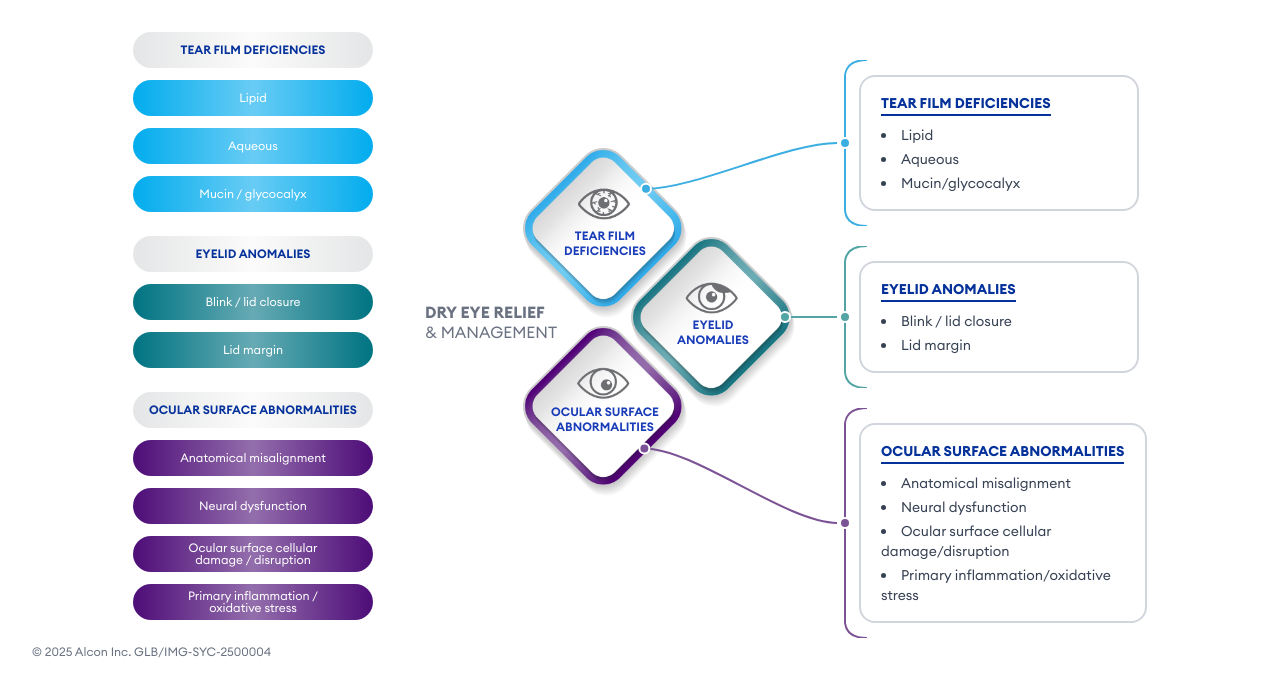
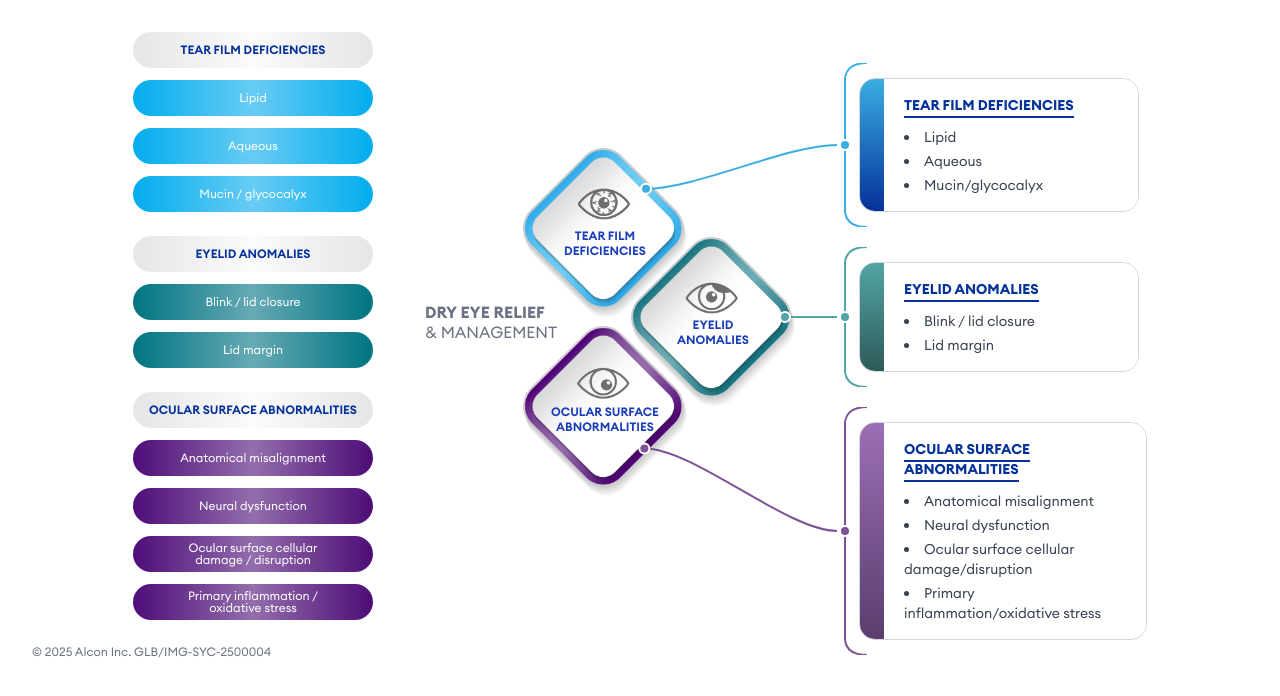
Before and after one commit to razorkode/subtype-tool, a Vue app: page / in a window 1280 px wide. Shown: the top 696 px of the page. Built offline with nearby package versions, Linux system fonts and the light colour scheme.

Commit message:
added color sections

```diff
--- a/src/components/ContentBoxWithBracket.vue
+++ b/src/components/ContentBoxWithBracket.vue
@@ -19,32 +19,41 @@ const props = defineProps({
 })
 
 const colorConfig = {
-    blue: '#3AADE1',
-    teal: '#52A5A4',
-    purple: '#7B5295',
+    blue: {
+        line: '#3AADE1',
+        gradientFrom: '#3AADE1',
+        gradientTo: '#05319B',
+    },
+    teal: {
+        line: '#52A5A4',
+        gradientFrom: '#52A5A4',
+        gradientTo: '#2D5A59',
+    },
+    purple: {
+        line: '#7B5295',
+        gradientFrom: '#9B6FB5',
+        gradientTo: '#5A3D6E',
+    },
 }
 
-const lineColor = computed(() => colorConfig[props.color])
+const lineColor = computed(() => colorConfig[props.color].line)
+const gradientFrom = computed(() => colorConfig[props.color].gradientFrom)
+const gradientTo = computed(() => colorConfig[props.color].gradientTo)
 </script>
 
 <template>
     <div class="flex items-stretch">
         <!-- Bracket container - stretches to match box height -->
-        <div class="relative shrink-0 w-[30px]" style="margin-right: -8px;">
+        <div class="relative shrink-0 w-[30px]" style="margin-right: -8px">
             <!-- Top curve -->
             <svg
                 class="absolute top-0 left-0"
                 width="30"
                 height="15"
                 viewBox="0 0 30 15"
-                style="transform: translateY(-100%);"
+                style="transform: translateY(-100%)"
             >
-                <path
-                    d="M 30 0 Q 10 0, 8 15"
-                    :stroke="lineColor"
-                    stroke-width="2"
-                    fill="none"
-                />
+                <path d="M 30 0 Q 10 0, 8 15" :stroke="lineColor" stroke-width="2" fill="none" />
             </svg>
 
             <!-- Straight line - stretches with content -->
@@ -59,16 +68,9 @@ const lineColor = computed(() => colorConfig[props.color])
                 width="16"
                 height="16"
                 viewBox="0 0 16 16"
-                style="transform: translateY(-50%);"
+                style="transform: translateY(-50%)"
             >
-                <circle
-                    cx="8"
-                    cy="8"
-                    r="5"
-                    :fill="lineColor"
-                    stroke="white"
-                    stroke-width="2"
-                />
+                <circle cx="8" cy="8" r="5" :fill="lineColor" stroke="white" stroke-width="2" />
             </svg>
 
             <!-- Bottom curve -->
@@ -77,21 +79,26 @@ const lineColor = computed(() => colorConfig[props.color])
                 width="30"
                 height="15"
                 viewBox="0 0 30 15"
-                style="transform: translateY(100%);"
+                style="transform: translateY(100%)"
             >
-                <path
-                    d="M 8 0 Q 10 15, 30 15"
-                    :stroke="lineColor"
-                    stroke-width="2"
-                    fill="none"
-                />
+                <path d="M 8 0 Q 10 15, 30 15" :stroke="lineColor" stroke-width="2" fill="none" />
             </svg>
         </div>
 
-        <!-- Content Box - plain white with border radius on all sides, responsive width -->
+        <!-- Content Box - white with gradient bar on left -->
         <div
-            class="relative w-full max-w-[380px] min-w-[280px] bg-white border-2 border-gray-300 rounded-2xl py-4 px-5"
+            class="relative w-full max-w-[380px] min-w-[280px] flex rounded-2xl overflow-hidden border border-gray-300"
         >
+            <!-- Gradient bar on left -->
+            <div
+                class="w-6 shrink-0"
+                :style="{
+                    background: `linear-gradient(to bottom, ${gradientFrom}, ${gradientTo})`,
+                }"
+            ></div>
+
+            <!-- Content area -->
+            <div class="flex-1 bg-white py-4 px-5">
                 <!-- Title -->
                 <h3 class="font-bold text-[#05319B] text-sm mb-3">
                     <span class="border-b-2 border-[#05319B] pb-0.5">{{ title }}</span>
@@ -103,4 +110,5 @@ const lineColor = computed(() => colorConfig[props.color])
                 </div>
             </div>
         </div>
+    </div>
 </template>
```
Lines whose indentation alone changed are shown as unchanged.
